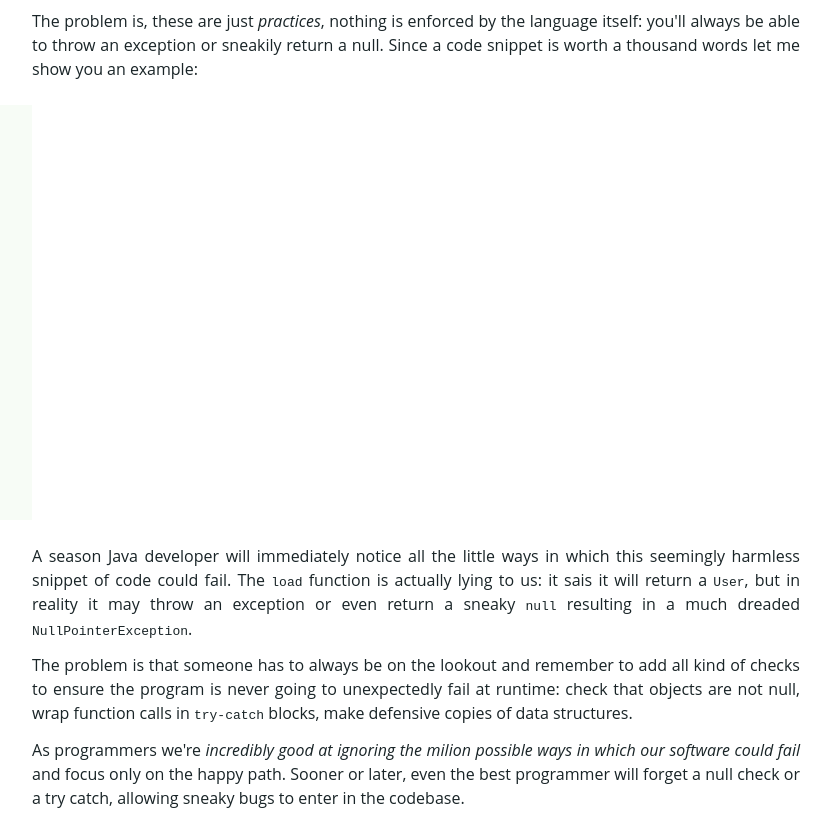
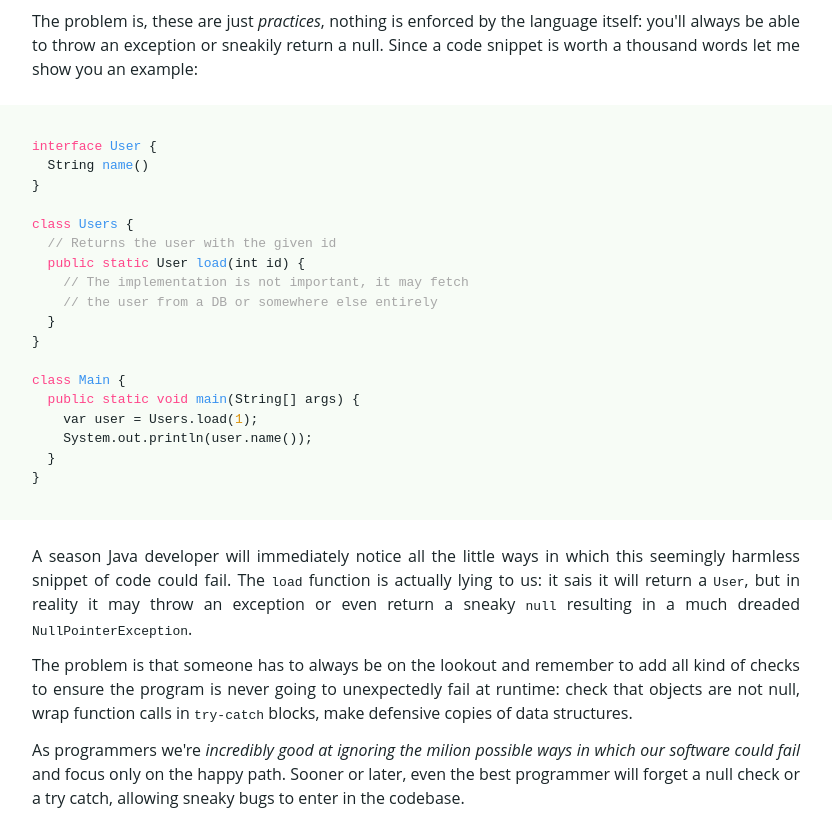
Before and after one commit to giacomocavalieri/giacomocavalieri.me, a plain HTML site: page posts/01-intro.html in a window 1280 px wide. Shown: the part 2520-3333 px from the top of the page, without its empty margins (224-1056 px from the left). Drawn offline with nearby package versions, Linux system fonts and the light colour scheme.

Commit message:
add hljs

```diff
--- a/style.css
+++ b/style.css
@@ -245,12 +245,12 @@ a:hover {
     margin-top: 1.5rem;
     margin-bottom: 1.5rem;
     margin-left: -100%;
-    margin-right: 100%;
+    margin-right: -100%;
 
     padding-top: 2rem;
     padding-bottom: 2rem;
     padding-left: 100%;
-    padding-right: -100%;
+    padding-right: 100%;
 
     background-color: var(--code-background-color);
     overflow-x: scroll;
```
